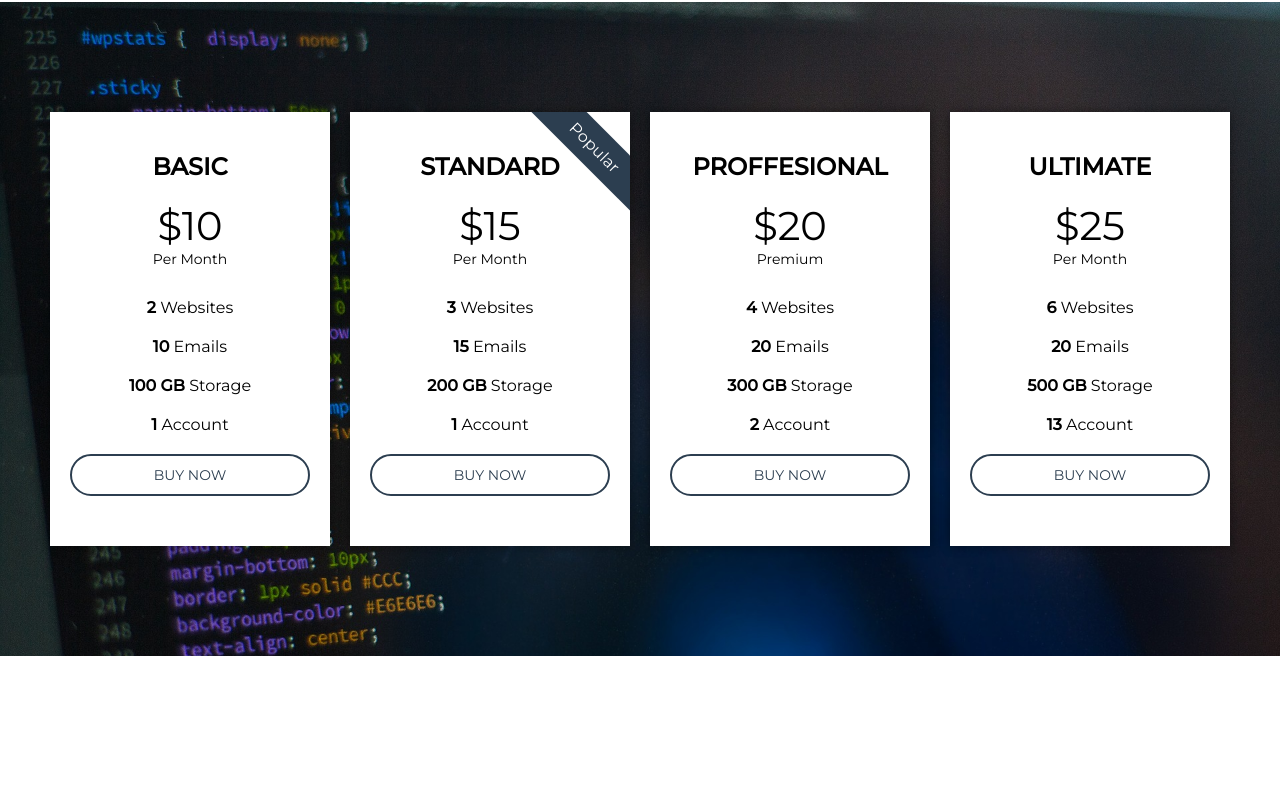
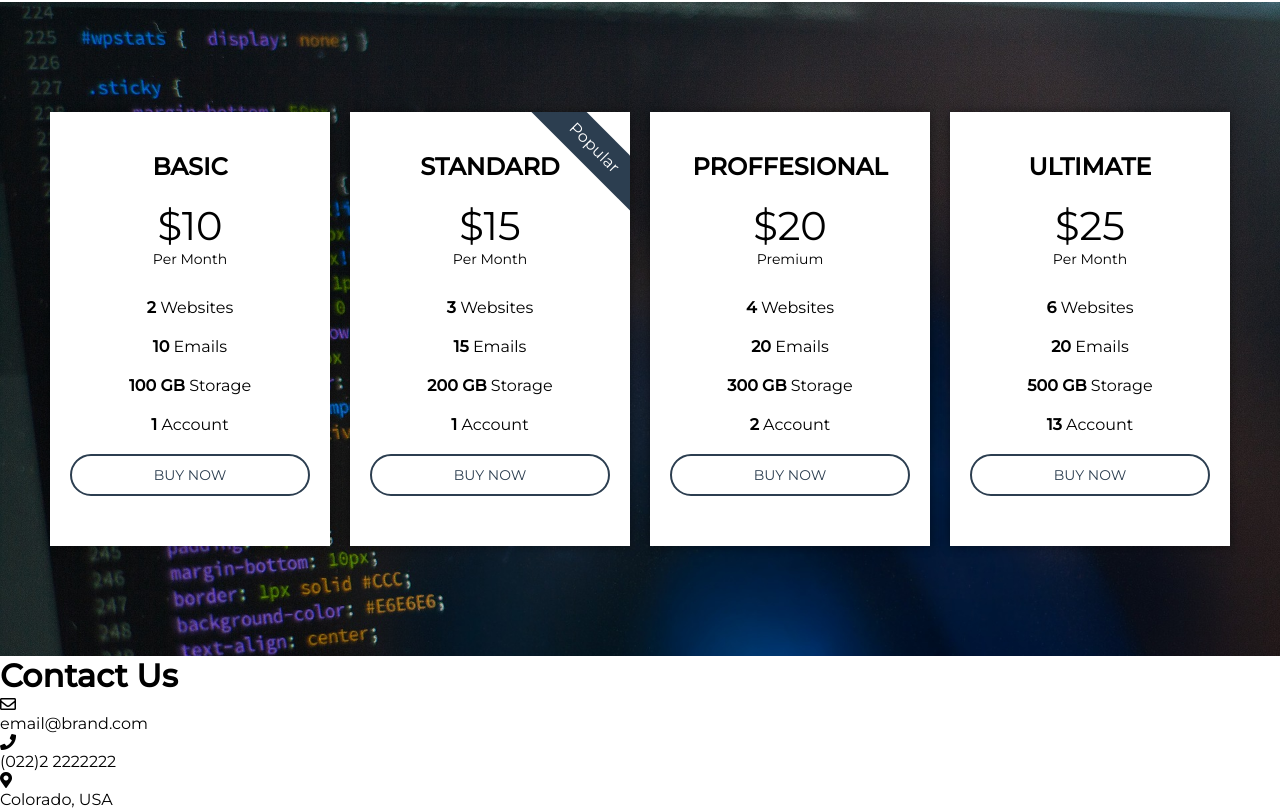
Before and after one commit to bartimaj94/bartimaj94.github.io, a plain HTML site: page index.html in a window 1280 px wide. Shown: the part 1583-2392 px from the top of the page. Before the commit the page ends 2239 px from the top, so only its background shows below. Drawn offline with Linux system fonts and the light colour scheme.

Commit message:
Add files via upload

```diff
--- a/index.html
+++ b/index.html
@@ -95,6 +95,7 @@
 			</div>
 		</div>
 	</div>
+
 	<div id="pricing">
 		<div class="pricing-table">
 		<div class="col">
@@ -176,5 +177,24 @@
 		</div>
 		</div>
 	</div>
+
+	<div id="contact">
+		<div class="contact-info">
+			<h1 class="text">Contact Us</h1>
+			<div class="card">
+				<i class="card-icon far fa-envelope"></i>
+				<p>email@brand.com</p>
+			</div>
+			<div class="card">
+				<i class="card-icon fas fa-phone"></i>
+				<p>(022)2 2222222</p>
+			</div>
+			<div class="card">
+				<i class="card-icon fas fa-map-marker-alt"></i>
+				<p>Colorado, USA</p>
+			</div>
+		</div>
+	</div>
+
 </body>
 </html>
```
